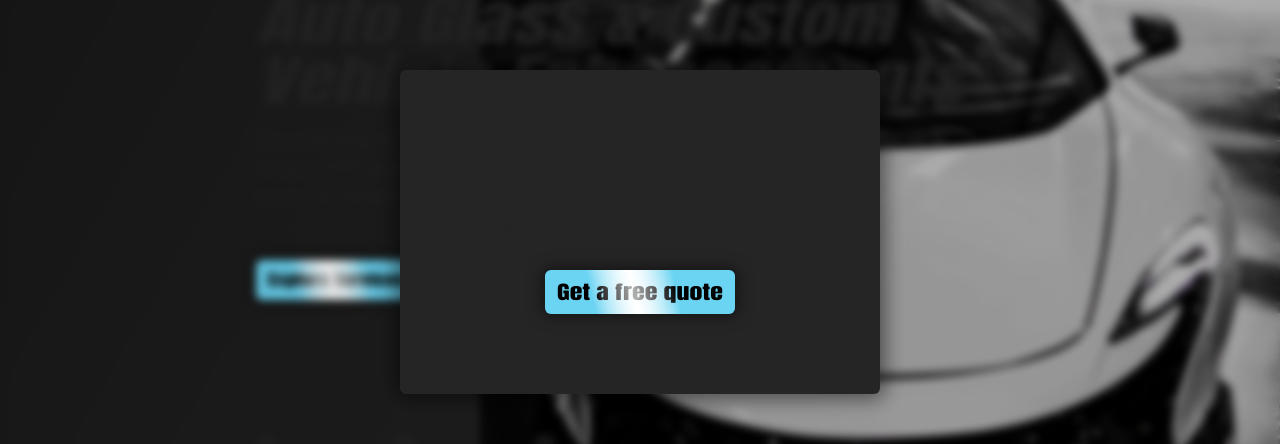
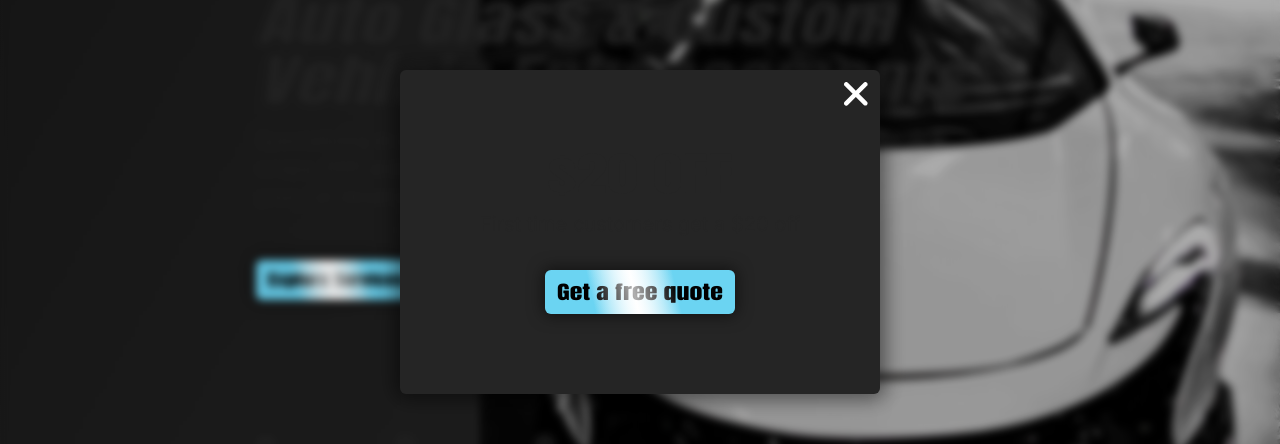
Before and after one commit to deljanin/topautoglass, a Next.js app: page / in a window 1280 px wide. Shown: the part 168-612 px from the top of the page. Built offline with nearby package versions, Linux system fonts and the light colour scheme.

Commit message:
Update modal to close on outside click and when clicking the X.

```diff
--- a/src/app/sections/Hero.jsx
+++ b/src/app/sections/Hero.jsx
@@ -1,6 +1,7 @@
 import Image from 'next/image';
 import CTA from '../components/CTA';
 import CountUp from '../components/CountUp';
+import Link from 'next/link';
 
 export default function Hero() {
   return (
@@ -18,14 +19,14 @@ export default function Hero() {
           <br className="hidden sm:block" /> your car deserves today.
         </p>
         <div className="xl:justify-start flex justify-center items-center sm:gap-8 gap-2 pt-12">
-          <a href="/services">
+          <Link href="/services">
             <CTA text="Explore Services" />
-          </a>
-          <a href="/#contact">
+          </Link>
+          <Link href="/#contact">
             <button className="hover:scale-110 transition-all px-3 py-2 border-2 rounded-md border-glassBlue text-glassBlue bg-black font-cate shadow-[0_0_15px_2px_rgba(0,0,0,0.5)] hover:text-white hover:border-white">
               Get a Free Quote
             </button>
-          </a>
+          </Link>
         </div>
         <div className="xl:w-1/2 xl:justify-between xl:pt-32 pt-16 w-full flex items-center justify-evenly flex-wrap cursor-default gap-y-2">
           <div className="flex flex-col xl:min-w-[105px]">
--- a/src/app/sections/Navbar.tsx
+++ b/src/app/sections/Navbar.tsx
@@ -10,6 +10,7 @@ export default function Navbar() {
   const [open, setOpen] = useState(false);
   const isPopupShown = useRef(false); // Tracks if popup has been shown
   const [popupOpen, setPopupOpen] = useAtom(popupOpenAtom); // Use popup state from Jotai
+  const modalRef = useRef<null | HTMLDivElement>(null);
 
   useEffect(() => {
     // Only show the popup if it hasn't been shown in this session
@@ -17,7 +18,27 @@ export default function Navbar() {
       setPopupOpen(true);
       isPopupShown.current = true; // Set ref to true to prevent re-triggering
     }
-  }, [setPopupOpen]);
+
+    // Close modal if clicked outside
+    function handleClickOutside(event: MouseEvent) {
+      if (
+        modalRef.current &&
+        !modalRef.current.contains(event.target as Node)
+      ) {
+        setPopupOpen(false); // Close the modal
+      }
+    }
+
+    if (popupOpen) {
+      document.addEventListener('mousedown', handleClickOutside);
+    } else {
+      document.removeEventListener('mousedown', handleClickOutside);
+    }
+
+    return () => {
+      document.removeEventListener('mousedown', handleClickOutside);
+    };
+  }, [popupOpen, setPopupOpen]);
 
   return (
     <>
@@ -29,7 +50,8 @@ export default function Navbar() {
             flex items-center justify-center
             `}>
           <div
-            className="flex flex-col items-center justify-center gap-3 md:p-20 px-5 py-10
+            ref={modalRef}
+            className="relative flex flex-col items-center justify-center gap-3 md:p-20 px-5 py-10
              bg-[#252525] shadow-[0_0_20px_5px_rgba(0,0,0,0.5)] rounded-md">
             <h1 className="text-5xl text-center font-cate">$20 OFF</h1>
             <p className="text-xl text-center">
@@ -39,6 +61,11 @@ export default function Navbar() {
               onClick={() => setPopupOpen(false)}
               className="cursor-pointer text-xl mt-5">
               <CTA text="Get a free quote" type="button" width={undefined} />
+            </div>
+            <div
+              className="absolute top-0 right-0 size-6 m-3 bg-[#252525] cursor-pointer "
+              onClick={() => setPopupOpen(false)}>
+              <Image src="/images/close.svg" alt="close" fill />
             </div>
           </div>
         </div>
```
Also changed, not shown: public/images/close.svg (added).
